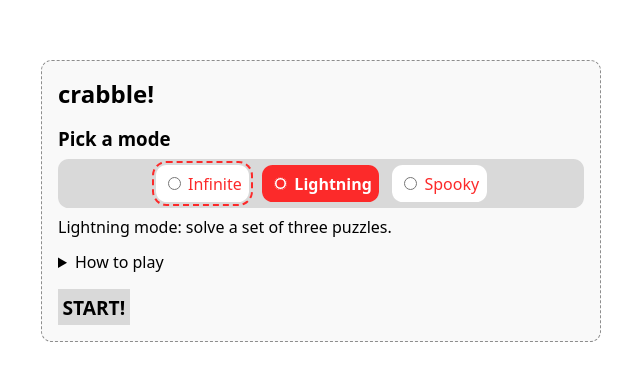
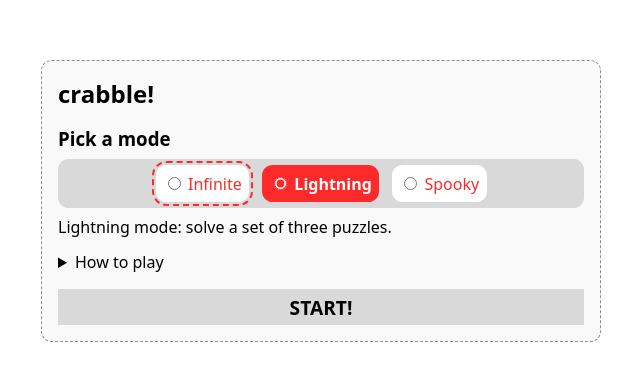
Before and after one commit to hs7t/crabble, a Svelte app in the folder crabble-web/: page / in a window 1280 px wide. Shown: the part 199-580 px from the top of the page, without its empty margins (319-959 px from the left). Built offline with nearby package versions, Linux system fonts and the light colour scheme; a web font is replaced by a local one.

Commit message:
set global section styling

```diff
--- a/crabble-web/src/App.svelte
+++ b/crabble-web/src/App.svelte
@@ -24,9 +24,16 @@
   :global(*) {
     box-sizing: border-box;
   }
+
   :global(body) {
     font-family: var(--c-font-primary);
     font-feature-settings: 'liga' 1, 'calt' 1;
+  }
+
+  :global(section) {
+    display: flex;
+    flex-direction: column;
+    width: 100%;
   }
 
   :global(h1, h2, h3, h4, h5, p) {
```
